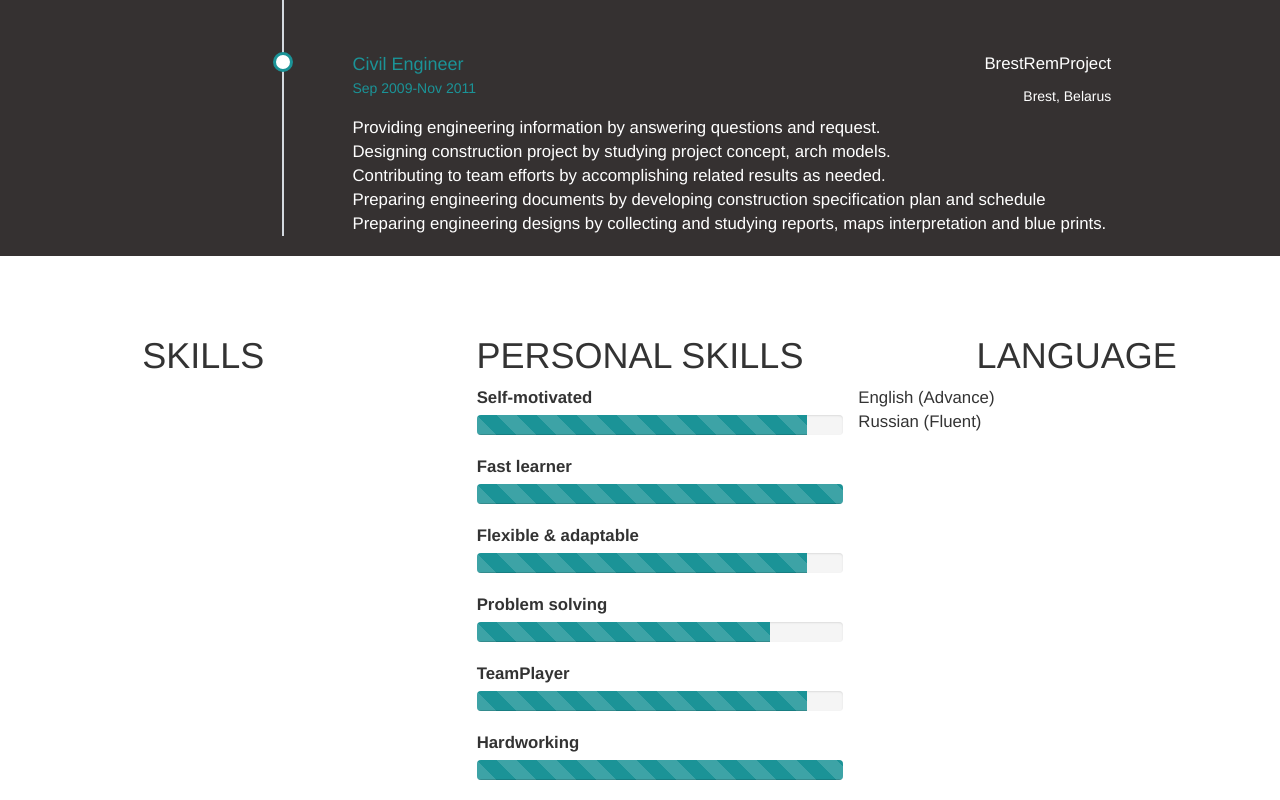
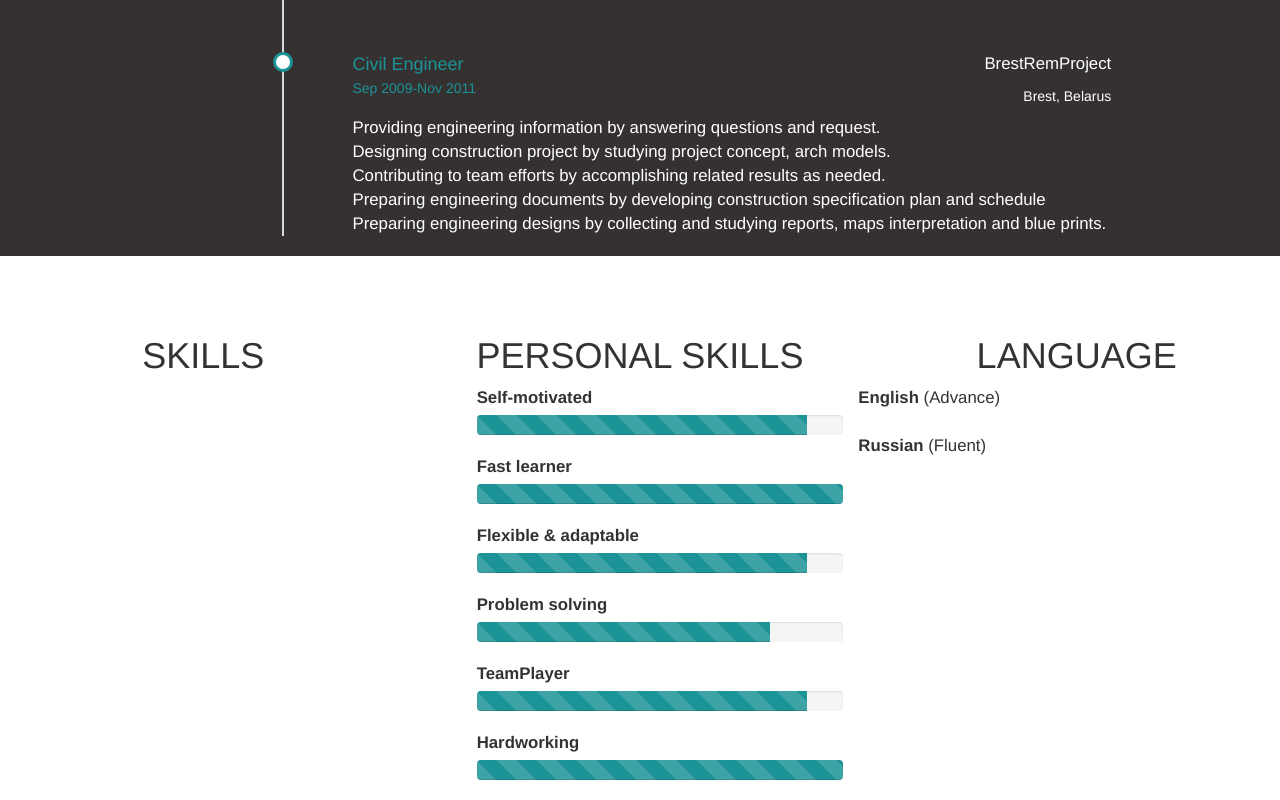
Before and after one commit to Seglya/MyPortfolio, a plain HTML site: page index.html in a window 1280 px wide. Shown: the part 1899-2699 px from the top of the page. Drawn offline with Linux system fonts and the light colour scheme; a script that the page names is missing.

Commit message:
update languages

```diff
--- a/index.html
+++ b/index.html
@@ -413,11 +413,12 @@
 				</div>
 				<div>
 					<ul class="expierience-list text">
-						<li>
-							English (Advance)
-						</li>
 					<li>
-						Russian (Fluent)
+						<strong>English</strong> (Advance)
+					</li>
+					<br/>
+					<li>
+						<strong>Russian</strong> (Fluent)
 					</li>
 					</ul>
 				</div>
```
